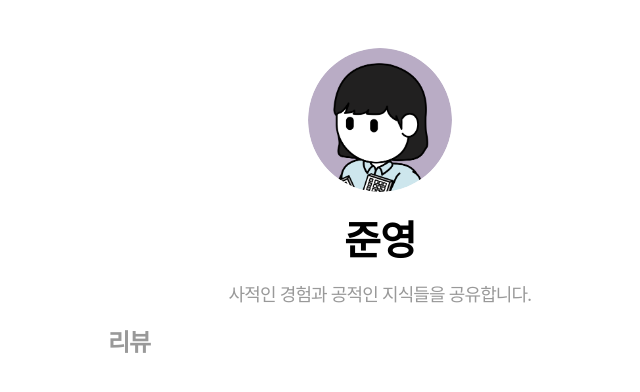
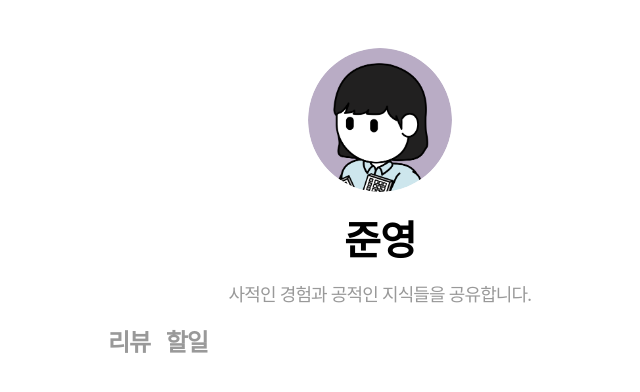
Before and after one commit to junzero741/nextjs-test, a Next.js app: page / in a window 1280 px wide. Shown: the top 392 px of the page, without its empty margins (260-900 px from the left). Built offline with nearby package versions, Linux system fonts and the light colour scheme.

Commit message:
[WIP] : 투두리스트 마크업중

```diff
--- a/components/NavBar.tsx
+++ b/components/NavBar.tsx
@@ -8,6 +8,11 @@ const NavBar = ({ currentPageId }: { currentPageId?: string }) => {
       <Link href="/reviews">
         <a style={{ color: currentPageId === 'reviews' ? '#000' : '#999' }}>
           <Text as="h3">리뷰</Text>
+        </a>
+      </Link>
+      <Link href="/todos">
+        <a style={{ color: currentPageId === 'todos' ? '#000' : '#999' }}>
+          <Text as="h3">할일</Text>
         </a>
       </Link>
     </Layout>
```
Also changed, not shown: pages/todos/index.tsx (+2 -8 lines).
